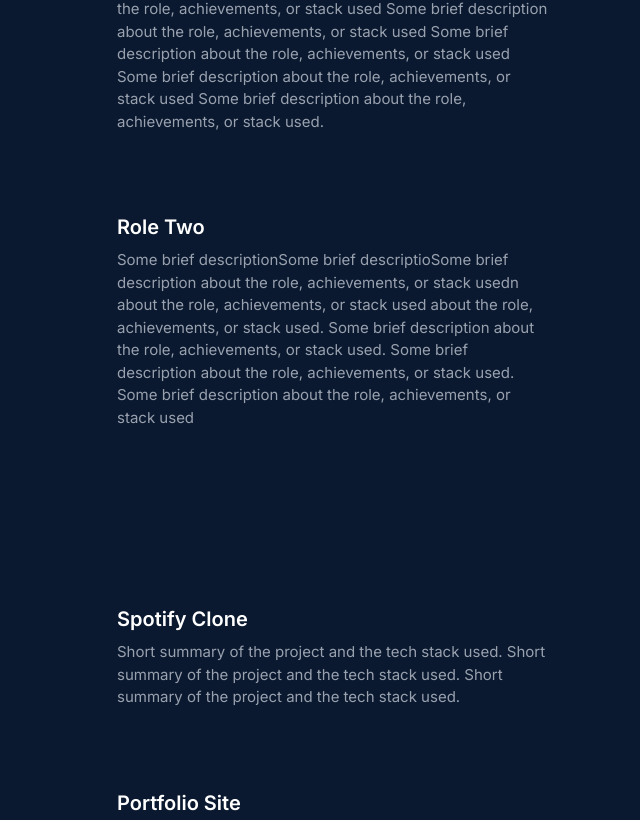
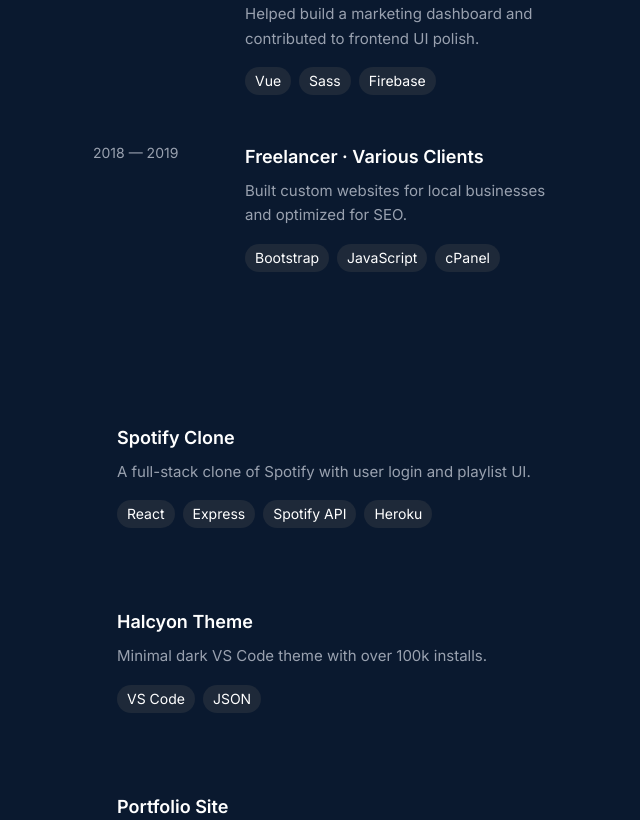
Before and after one commit to mikestarrdev/portfolio-2025, a React (Vite) app: page / in a window 1280 px wide. Shown: the part 840-1660 px from the top of the page, without its empty margins (595-1235 px from the left). Built offline with nearby package versions, Linux system fonts and the light colour scheme.

Commit message:
add dates and tech icons to projects and experience

```diff
--- a/src/App.jsx
+++ b/src/App.jsx
@@ -5,7 +5,6 @@ import {
   FaInstagram,
   FaGoodreads,
 } from 'react-icons/fa';
-import { SiCodepen } from 'react-icons/si';
 
 const sections = [
   { id: 'about', label: 'About' },
@@ -49,11 +48,11 @@ export default function App() {
             <h1 className="text-6xl font-extrabold">Mike Starr</h1>
             <h2 className="text-2xl font-medium text-gray-300">Front End Engineer</h2>
             <p className="text-gray-400 leading-relaxed text-xl">
-              I build accessible, pixel-perfect digital <br/> experiences for the web.
+              I build accessible, pixel-perfect digital <br /> experiences for the web.
             </p>
           </div>
 
-          {/* Middle: Nav links (desktop only) */}
+          {/* Nav (Desktop Only) */}
           <nav className="hidden md:block mt-10 space-y-6">
             {sections.map(({ id, label }) => (
               <div key={id} className="flex items-center space-x-4">
@@ -73,8 +72,7 @@ export default function App() {
             ))}
           </nav>
 
-
-          {/* Bottom: Social Icons */}
+          {/* Social Icons */}
           <div className="mt-10 flex space-x-6 text-gray-400 text-xl">
             <a href="/" aria-label="GitHub"><FaGithub /></a>
             <a href="/" aria-label="LinkedIn"><FaLinkedin /></a>
@@ -84,12 +82,8 @@ export default function App() {
 
         {/* Main */}
         <main className="w-full md:w-1/2 px-6 sm:px-10 md:px-12 pt-10 md:pt-24 pb-32 space-y-32">
-          <section
-            id="about"
-            ref={(el) => {
-              sectionRefs.current.about = el;
-            }}
-          >
+          {/* About */}
+          <section id="about" ref={(el) => (sectionRefs.current.about = el)}>
             <h2 className="text-3xl font-bold md:hidden sticky top-0 bg-[#0a192f] py-4 z-10">About</h2>
             <p className="text-lg text-gray-300 max-w-2xl leading-relaxed">
               Lorem ipsum dolor sit amet, consectetur adipiscing elit. Sed do eiusmod tempor incididunt ut labore et dolore magna aliqua.
@@ -97,52 +91,111 @@ export default function App() {
             </p>
             <br />
             <p className="text-lg text-gray-300 max-w-2xl leading-relaxed">
-              Lorem ipsum dolor sit amet, consectetur adipiscing elit. Sed do eiusmod tempor incididunt ut labore et dolore magna aliqua.
-              Ut enim ad minim veniam, quis nostrud exercitation ullamco laboris nisi ut aliquip ex ea commodo consequat.
-            </p>
-            <br />
-            <p className="text-lg text-gray-300 max-w-2xl leading-relaxed">
-              Lorem ipsum dolor sit amet, consectetur adipiscing elit. Sed do eiusmod tempor incididunt ut labore et dolore magna aliqua.
-              Ut enim ad minim veniam, quis nostrud exercitation ullamco laboris nisi ut aliquip ex ea commodo consequat.
+              In my spare time, I’m usually trail running, rock climbing, or deep diving on web dev projects and design systems.
             </p>
           </section>
 
-          <section
-            id="experience"
-            ref={(el) => {
-              sectionRefs.current.experience = el;
-            }}
-          >
+          {/* Experience */}
+          <section id="experience" ref={(el) => (sectionRefs.current.experience = el)}>
             <h2 className="text-3xl font-bold md:hidden sticky top-0 bg-[#0a192f] py-4 z-10">Experience</h2>
-            <div className="space-y-8">
+            <div className="space-y-12">
               {[
-                { title: 'Role One', description: 'Some brief description about the role, achievements, or stack used Some brief description about the role, achievements, or stack used Some brief description about the role, achievements, or stack used Some brief description about the role, achievements, or stack used Some brief description about the role, achievements, or stack used Some brief description about the role, achievements, or stack used Some brief description about the role, achievements, or stack used.' },
-                { title: 'Role Two', description: 'Some brief descriptionSome brief descriptioSome brief description about the role, achievements, or stack usedn about the role, achievements, or stack used about the role, achievements, or stack used. Some brief description about the role, achievements, or stack used. Some brief description about the role, achievements, or stack used. Some brief description about the role, achievements, or stack used' },
-              ].map(({ title, description }) => (
-                <div className="p-6 rounded transition-colors duration-300 hover:bg-gray-800" key={title}>
-                  <h3 className="text-xl font-semibold">{title}</h3>
-                  <p className="text-gray-400 mt-2 text-[15px]">{description}</p>
+                {
+                  title: 'Frontend Engineer · Example Co',
+                  date: '2022 — Present',
+                  description: 'Worked on React components and accessibility-focused design systems.',
+                  stack: ['React', 'Tailwind', 'JavaScript'],
+                },
+                {
+                  title: 'Web Developer · Agency XYZ',
+                  date: '2020 — 2022',
+                  description: 'Built websites and landing pages for clients. Integrated WordPress themes.',
+                  stack: ['HTML', 'CSS', 'WordPress', 'PHP'],
+                },
+                {
+                  title: 'Intern Developer · Startup Hub',
+                  date: '2019 — 2020',
+                  description: 'Helped build a marketing dashboard and contributed to frontend UI polish.',
+                  stack: ['Vue', 'Sass', 'Firebase'],
+                },
+                {
+                  title: 'Freelancer · Various Clients',
+                  date: '2018 — 2019',
+                  description: 'Built custom websites for local businesses and optimized for SEO.',
+                  stack: ['Bootstrap', 'JavaScript', 'cPanel'],
+                },
+              ].map(({ title, date, description, stack }) => (
+                <div key={title} className="md:flex md:space-x-6">
+                  <div className="w-32 text-sm text-gray-400 shrink-0">{date}</div>
+                  <div>
+                    <h3 className="text-lg font-semibold">{title}</h3>
+                    <p className="text-gray-400 mt-2 text-[15px] leading-relaxed">{description}</p>
+                    <div className="flex flex-wrap gap-2 mt-4">
+                      {stack.map((tech) => (
+                        <span
+                          key={tech}
+                          className="bg-gray-800 text-sm px-2.5 py-1 rounded-full text-white font-medium"
+                        >
+                          {tech}
+                        </span>
+                      ))}
+                    </div>
+                  </div>
                 </div>
               ))}
             </div>
           </section>
 
-          <section
-            id="projects"
-            ref={(el) => {
-              sectionRefs.current.projects = el;
-            }}
-          >
+          {/* Projects */}
+          <section id="projects" ref={(el) => (sectionRefs.current.projects = el)}>
             <h2 className="text-3xl font-bold md:hidden sticky top-0 bg-[#0a192f] py-4 z-10">Projects</h2>
             <div className="space-y-8">
               {[
-                { title: 'Spotify Clone', description: 'Short summary of the project and the tech stack used. Short summary of the project and the tech stack used. Short summary of the project and the tech stack used.' },
-                { title: 'Portfolio Site', description: 'Short summary of the project and the tech stack used.' },
-              ].map(({ title, description }) => (
-                <div className="p-6 rounded transition-colors duration-300 hover:bg-gray-800" key={title}>
-                  <h3 className="text-xl font-semibold">{title}</h3>
-                  <p className="text-gray-400 mt-2 text-[15px]">{description}</p>
-                </div>
+                {
+                  title: 'Spotify Clone',
+                  description: 'A full-stack clone of Spotify with user login and playlist UI.',
+                  url: '#',
+                  stack: ['React', 'Express', 'Spotify API', 'Heroku'],
+                },
+                {
+                  title: 'Halcyon Theme',
+                  description: 'Minimal dark VS Code theme with over 100k installs.',
+                  url: '#',
+                  stack: ['VS Code', 'JSON'],
+                },
+                {
+                  title: 'Portfolio Site',
+                  description: 'This website you’re viewing. Built with Tailwind, hosted on Netlify.',
+                  url: '#',
+                  stack: ['React', 'Tailwind', 'Netlify'],
+                },
+                {
+                  title: 'AI Art Gallery',
+                  description: 'Showcase of AI-generated artwork using Stable Diffusion.',
+                  url: '#',
+                  stack: ['Next.js', 'Tailwind', 'Replicate'],
+                },
+              ].map(({ title, description, stack, url }) => (
+                <a
+                  key={title}
+                  href={url}
+                  target="_blank"
+                  rel="noopener noreferrer"
+                  className="block p-6 rounded-lg hover:bg-gray-800 transition duration-300 group"
+                >
+                  <h3 className="text-lg font-semibold group-hover:text-teal-400 transition">{title}</h3>
+                  <p className="text-gray-400 mt-2 text-[15px] leading-relaxed">{description}</p>
+                  <div className="flex flex-wrap gap-2 mt-4">
+                    {stack.map((tech) => (
+                      <span
+                        key={tech}
+                        className="bg-gray-800 text-sm px-2.5 py-1 rounded-full text-white font-medium"
+                      >
+                        {tech}
+                      </span>
+                    ))}
+                  </div>
+                </a>
               ))}
             </div>
           </section>
```
